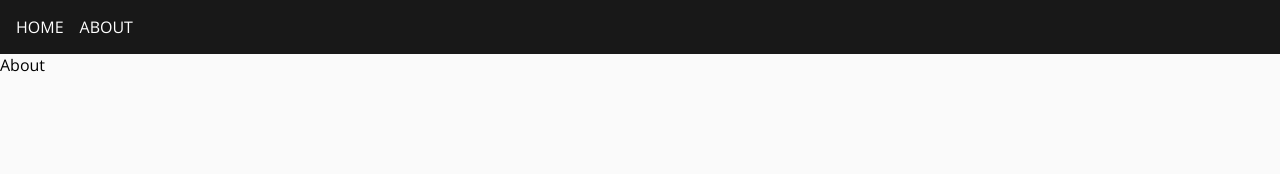
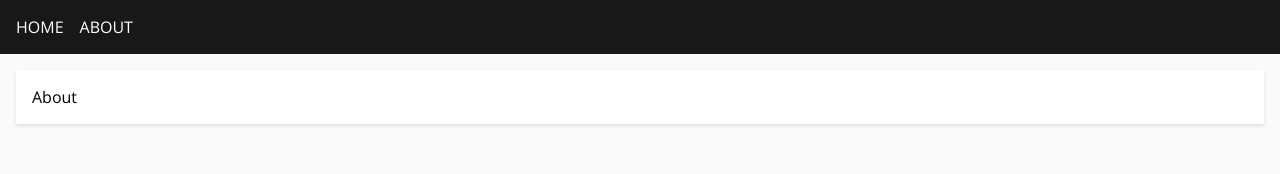
Before and after one commit to hrasoa/react-pwa, a React app: page /about in a window 1280 px wide. Shown: the top 174 px of the page. Built offline with nearby package versions, Linux system fonts and the light colour scheme; the HTML template or start-up script is replaced by a standard one.

Commit message:
Update styles

```diff
--- /dev/null
+++ b/src/components/_components.content.scss
@@ -0,0 +1,6 @@
+.c-content {
+  background-color: #fff;
+  box-shadow: 0 2px 4px 0 rgba(0,0,0,.1);
+  margin: 16px;
+  padding: 16px;
+}
--- a/src/style.scss
+++ b/src/style.scss
@@ -1,2 +1,3 @@
+@import "components/components.content";
 @import "components/Nav/components.nav";
 @import "components/Posts/components.post-listing";
```
